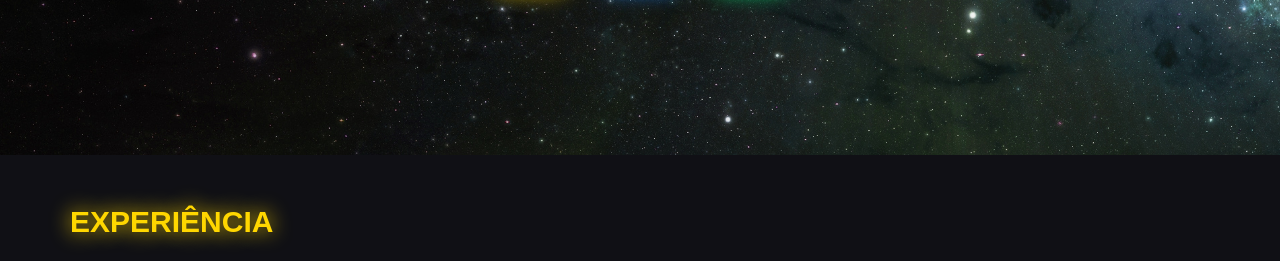
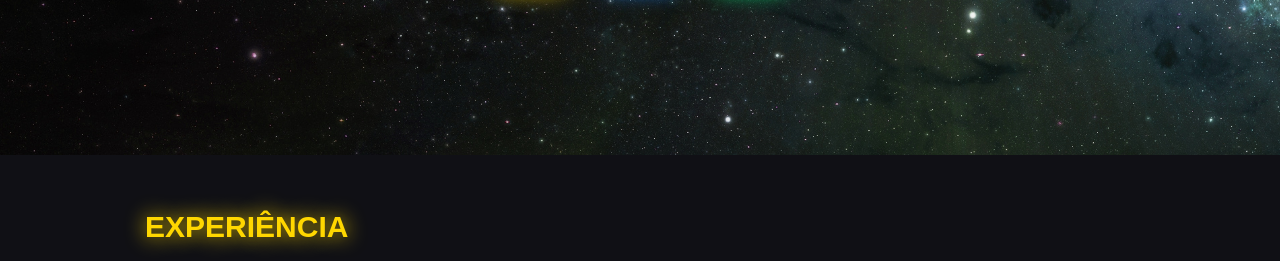
Before and after one commit to AnderSouza/andersouza.github.io, a plain HTML site: page index.html in a window 1280 px wide. Shown: the part 671-932 px from the top of the page. Drawn offline with Linux system fonts and the light colour scheme; a web font is replaced by a local one.

Commit message:
Moving h1 into wrapper.

```diff
--- a/css/styles.css
+++ b/css/styles.css
@@ -26,7 +26,7 @@ h1 {
     color: gold;
     font-size: 30px;
     text-shadow: 0px 0px 20px gold;
-    margin: 0px 0px 20px 20px;
+    margin: 0px 0px 30px 0px;
 }
 
 h3 {
--- a/index.html
+++ b/index.html
@@ -57,8 +57,8 @@
     </div>
 
     <section class="experience-section">
-      <h1><span>EXPERIÊNCIA</span></h1>
       <div class="wrapper">
+        <h1><span>EXPERIÊNCIA</span></h1>
         <article>
           <h3><i class="fas fa-long-arrow-alt-right"></i> DESENVOLVEDOR WEB FRONT END - USABIT</h3>
           <h5>Fev. 2021 - Presente</h5>
@@ -116,9 +116,8 @@
     </section>
 
     <section class="education-section">
-      <h1><span>FORMAÇÃO</span></h1>
       <div class="wrapper">
-
+        <h1><span>FORMAÇÃO</span></h1>
         <article>
           <h3>
             <i class="fas fa-long-arrow-alt-right"></i> BACHARELADO EM SISTEMAS DE INFORMAÇÃO - CEFET/RJ
```
